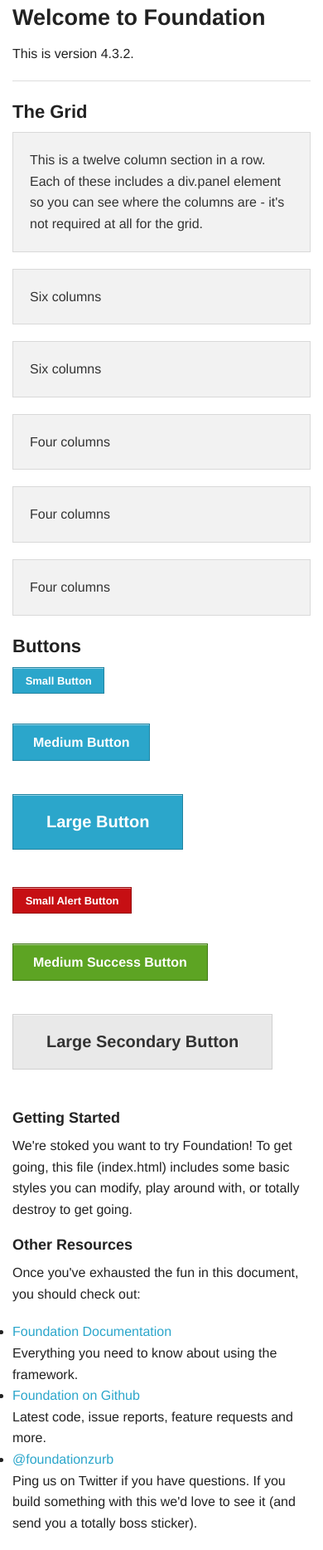
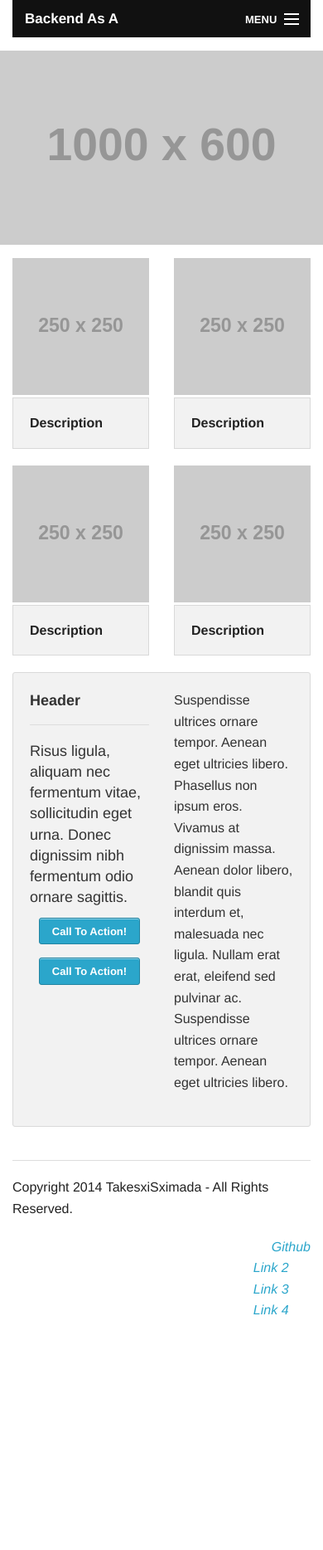
Before and after one commit to TakesxiSximada/baast, a website: page frontend/index.html in a window 390 px wide. Shown: the whole page at 83% size. After the commit the page ends 1609 px from the top, so only its background shows below. Drawn offline with Linux system fonts and the light colour scheme; placeholder pictures from the web are drawn by us.

Commit message:
レイアウト修正

```diff
--- a/frontend/index.html
+++ b/frontend/index.html
@@ -13,86 +13,160 @@
 
   </head>
   <body>
+    <div class="row">
+      <div class="large-12 columns">
+        <nav class="top-bar" data-topbar>
+          <ul class="title-area">
+            <li class="name">
+              <h1>
+                <a href="#">Backend As A Service on Tornado</a>
+              </h1>
+            </li>
+            <li class="toggle-topbar menu-icon"><a href="#"><span>menu</span></a></li>
+          </ul>
+
+          <section class="top-bar-section">
+            <ul class="left">
+              <li><a href="#">Link 1</a></li>
+              <li><a href="#">Link 2</a></li>
+            </ul>
+
+            <ul class="right">
+              <span>
+                <li class="search">
+                  <form>
+                    <input type="search">
+                  </form>
+                </li>
+
+                <li class="has-button">
+                  <a class="small button" href="#">Search</a>
+                </li>
+              </span>
+
+              <span>
+                <li>
+                  <a class="" href="#">login</a>
+                </li>
+                <li>
+                  <a class="" href="#">register</a>
+                </li>
+              </span>
+            </ul>
+          </section>
+        </nav>
+      </div>
+    </div>
+
 
     <div class="row">
       <div class="large-12 columns">
-		<h2>Welcome to Foundation</h2>
-		<p>This is version 4.3.2.</p>
-		<hr />
+        <div class="hide-for-small">
+          <div id="featured">
+            <canvas>
+
+            </canvas>
           </div>
         </div>
 
         <div class="row">
-	  <div class="large-8 columns">
-		<h3>The Grid</h3>
+          <div class="small-12 show-for-small"><br>
+            <img src="http://placehold.it/1000x600&text=For Small Screens"/>
+          </div>
+        </div>
 
-		<!-- Grid Example -->
+      </div>
+    </div>
+
+    <br />
+
     <div class="row">
       <div class="large-12 columns">
-			<div class="panel">
-			  <p>This is a twelve column section in a row. Each of these includes a div.panel element so you can see where the columns are - it's not required at all for the grid.</p>
+        <div class="row">
+          <div class="large-3 small-6 columns">
+            <img src="http://placehold.it/250x250&text=Thumbnail"/>
+            <h6 class="panel">Description</h6>
           </div>
+
+          <div class="large-3 small-6 columns">
+            <img src="http://placehold.it/250x250&text=Thumbnail"/>
+            <h6 class="panel">Description</h6>
           </div>
+
+          <div class="large-3 small-6 columns">
+            <img src="http://placehold.it/250x250&text=Thumbnail"/>
+            <h6 class="panel">Description</h6>
           </div>
-		<div class="row">
-		  <div class="large-6 columns">
-			<div class="panel">
-			  <p>Six columns</p>
+
+          <div class="large-3 small-6 columns">
+            <img src="http://placehold.it/250x250&text=Thumbnail"/>
+            <h6 class="panel">Description</h6>
           </div>
-		  </div>
-		  <div class="large-6 columns">
-			<div class="panel">
-			  <p>Six columns</p>
-			</div>
-		  </div>
-		</div>
-		<div class="row">
-		  <div class="large-4 columns">
-			<div class="panel">
-			  <p>Four columns</p>
-			</div>
-		  </div>
-		  <div class="large-4 columns">
-			<div class="panel">
-			  <p>Four columns</p>
-			</div>
-		  </div>
-		  <div class="large-4 columns">
-			<div class="panel">
-			  <p>Four columns</p>
         </div>
       </div>
     </div>
 
-		<h3>Buttons</h3>
+
 
     <div class="row">
-          <div class="large-6 columns">
-            <p><a href="#" class="small button">Small Button</a></p>
-            <p><a href="#" class="button">Medium Button</a></p>
-            <p><a href="#" class="large button">Large Button</a></p>
+      <div class="large-12 columns">
+        <div class="row">
+          <div class="large-8 columns">
+            <div class="panel radius">
+              <div class="row">
+                <div class="large-6 small-6 columns">
+                  <h4>Header</h4><hr/>
+                  <h5 class="subheader">Risus ligula, aliquam nec fermentum vitae, sollicitudin eget urna. Donec dignissim nibh fermentum odio ornare sagittis.
+                  </h5>
+
+                  <div class="show-for-small" align="center">
+                    <a href="#" class="small radius button">Call To Action!</a><br>
+                    <a href="#" class="small radius button">Call To Action!</a>
                   </div>
-          <div class="large-6 columns">
-            <p><a href="#" class="small alert button">Small Alert Button</a></p>
-            <p><a href="#" class="success button">Medium Success Button</a></p>
-            <p><a href="#" class="large secondary button">Large Secondary Button</a></p>
+
+                </div>
+                <div class="large-6 small-6 columns">
+
+                  <p>Suspendisse ultrices ornare tempor. Aenean eget ultricies libero. Phasellus non ipsum eros. Vivamus at dignissim massa. Aenean dolor libero, blandit quis interdum et, malesuada nec ligula. Nullam erat erat, eleifend sed pulvinar ac. Suspendisse ultrices ornare tempor. Aenean eget ultricies libero.
+                  </p>
+                </div>
+
               </div>
             </div>
           </div>
 
-	  <div class="large-4 columns">
-		<h4>Getting Started</h4>
-		<p>We're stoked you want to try Foundation! To get going, this file (index.html) includes some basic styles you can modify, play around with, or totally destroy to get going.</p>
+          <div class="large-4 columns hide-for-small">
+            <h4>Get In Touch!</h4><hr/>
+            <a class="large button expand" href="#">
+              Call To Action!
+            </a>
+            <a class="large button expand" href="#">
+              Call To Action!
+            </a>
+          </div>
+        </div>
+      </div>
+    </div>
 
-		<h4>Other Resources</h4>
-		<p>Once you've exhausted the fun in this document, you should check out:</p>
-		<ul class="disc">
-		  <li><a href="http://foundation.zurb.com/docs">Foundation Documentation</a><br />Everything you need to know about using the framework.</li>
-		  <li><a href="http://github.com/zurb/foundation">Foundation on Github</a><br />Latest code, issue reports, feature requests and more.</li>
-		  <li><a href="http://twitter.com/foundationzurb">@foundationzurb</a><br />Ping us on Twitter if you have questions. If you build something with this we'd love to see it (and send you a totally boss sticker).</li>
+    <footer class="row">
+      <div class="large-12 columns">
+        <hr>
+        <div class="row">
+          <div class="large-6 columns">
+            <p>Copyright 2014 TakesxiSximada - All Rights Reserved.</p>
+          </div>
+          <div class="large-6 columns">
+            <ul class="inline-list right">
+              <li><a href="#"><i class=""><i>Github</a></li>
+              <li><a href="#">Link 2</a></li>
+              <li><a href="#">Link 3</a></li>
+              <li><a href="#">Link 4</a></li>
             </ul>
           </div>
         </div>
+      </div>
+    </footer>
+
 
     <script>
       document.write('<script src=' +
```
Also changed, not shown: frontend/bower.json (added, +26 -0 lines), frontend/gulpfile.js (added, +155 -0 lines), 3 other files. Lines whose indentation alone changed are shown as unchanged.
